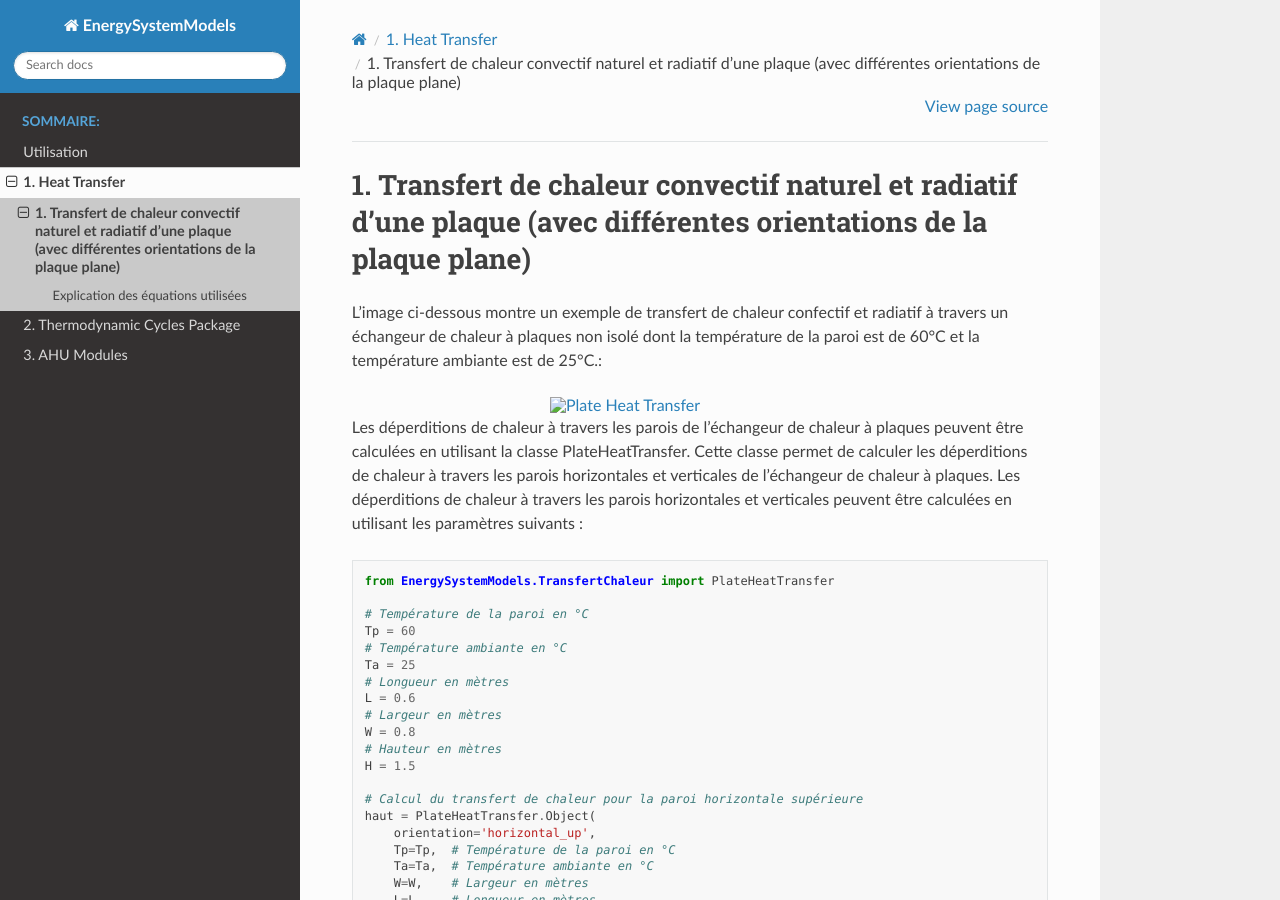
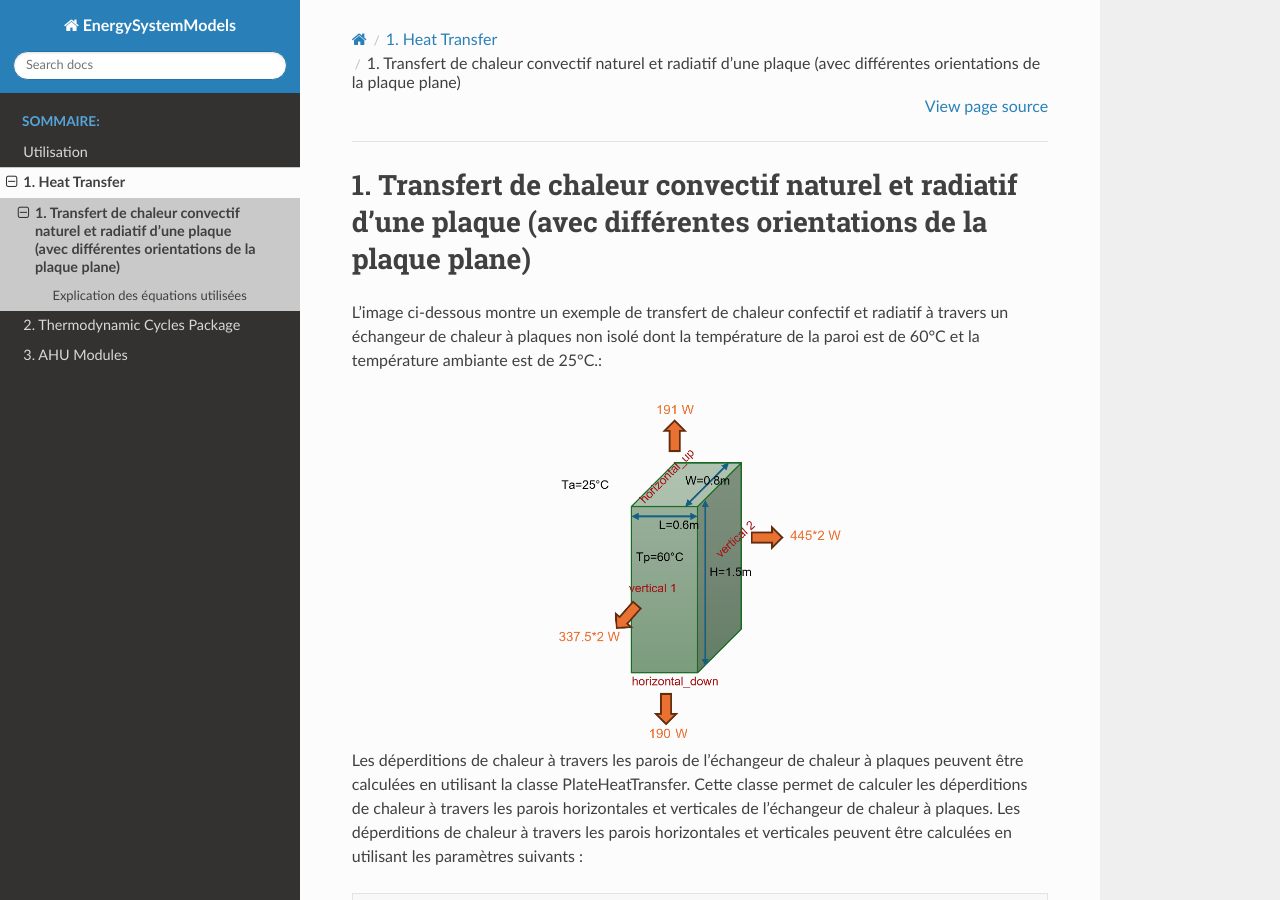
Before and after one commit to ZoheirHADID/EnergySystemModels-fr, a Sphinx documentation site: the page built from docs/source/heat_transfer/transfert_chaleur.rst, in a window 1280 px wide and 900 px high. Built offline with Sphinx 7.4.7 and the Read the Docs theme 3.1.0, drawn with Linux system fonts in a browser that asks for light colours; pages that are not in the unit, such as notebooks, are missing from menus.

Commit message:
.. image:: ../images/PlateHeatTransfer.png

```diff
--- a/docs/source/heat_transfer/transfert_chaleur.rst
+++ b/docs/source/heat_transfer/transfert_chaleur.rst
@@ -4,7 +4,7 @@
 
 L'image ci-dessous montre un exemple de transfert de chaleur confectif et radiatif à travers un échangeur de chaleur à plaques non isolé dont la température de la paroi est de 60°C et la température ambiante est de 25°C.:
 
-.. image:: images/PlateHeatTransfer.png
+.. image:: ../images/PlateHeatTransfer.png
    :alt: Plate Heat Transfer
    :width: 300px
    :align: center
```
